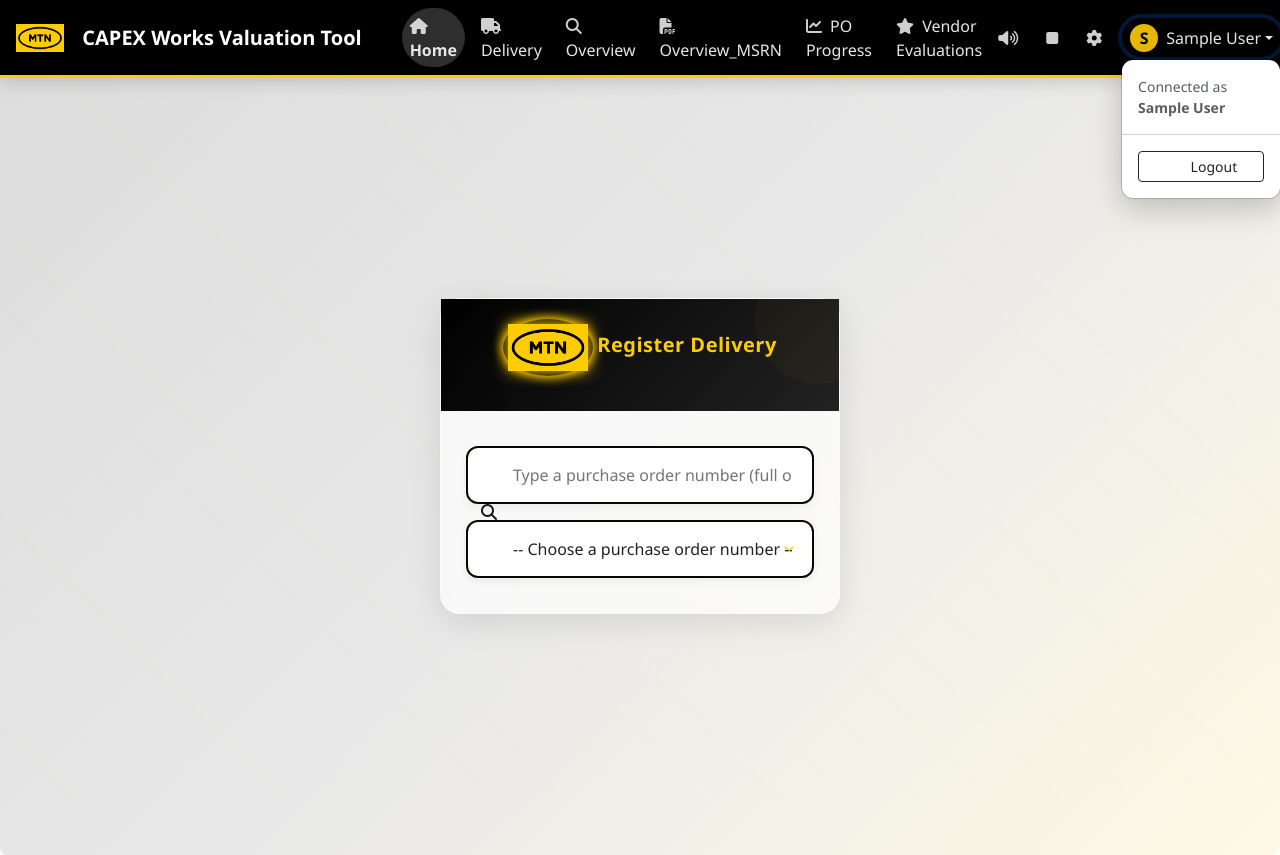
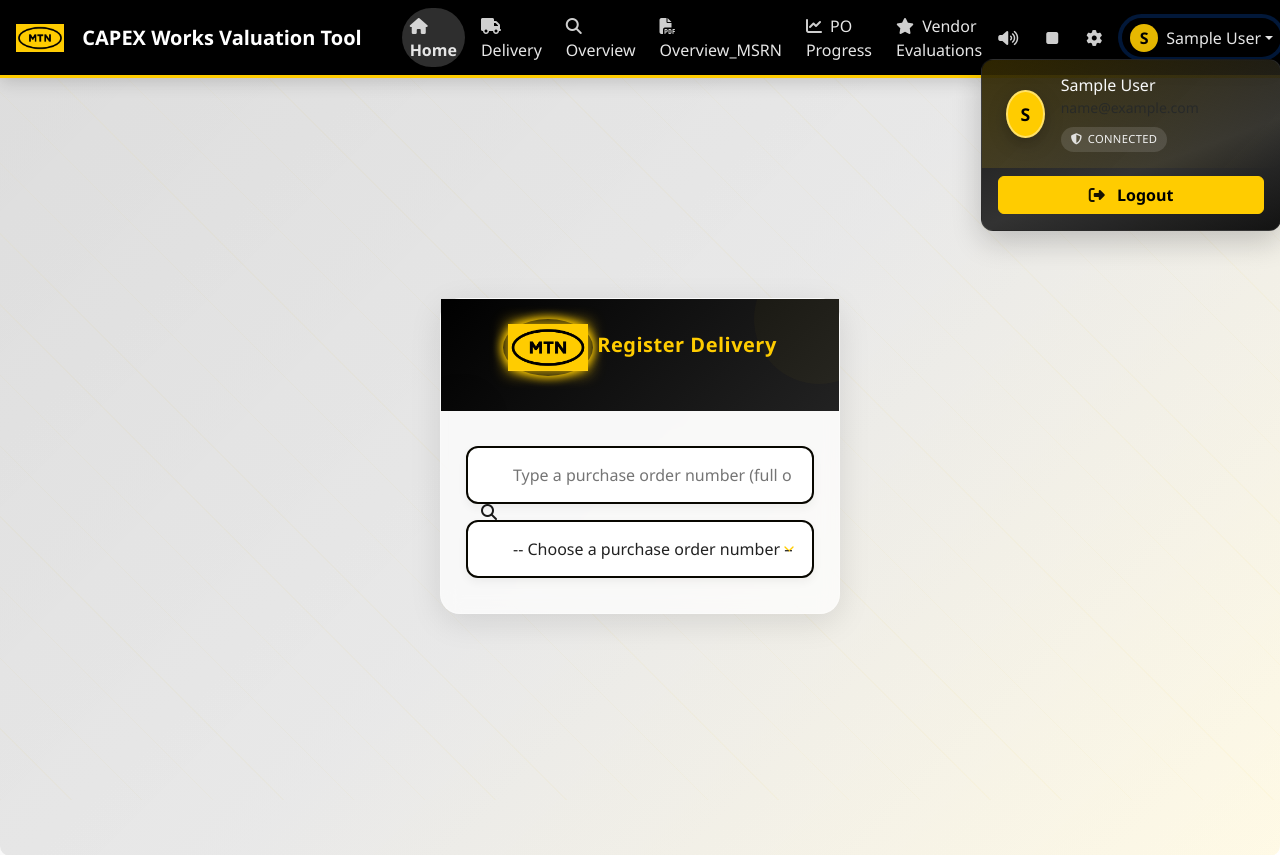
Before and after one commit to gnangui07/mtn_project, a Django app: page /orders/ in a window 1280 px wide, after a click that opens the changed part. Shown: the top 855 px of the page. Run offline with Django 5.2, Linux system fonts and the light colour scheme; the visitor is signed in with stand-in values (Sample User, id 1); data comes from the database, SQL or seed files in the repository; data that the repository does not hold is empty.

Commit message:
mise a niveau des information

```diff
--- a/report/orders/views.py
+++ b/report/orders/views.py
@@ -636,15 +636,19 @@ def details_bon(request, bon_id):
                 is_migration_ifs = True
                 break
 
-    # Extraire Order Description et Project Coordinator (si présents)
+    # Extraire Order Description, Project Coordinator, Project Name et PIP END DATE (si présents)
     order_description = None
     project_coordinator = None
+    project_name = None
+    pip_end_date = None
+    order_status_extracted = None
+    actual_en_date = None
     if raw_data:
         first_item = raw_data[0] if isinstance(raw_data, list) else {}
         try:
             order_description = get_value_tolerant(
                 first_item,
-                exact_candidates=['Order Description', 'Item Description', 'Description'],
+                exact_candidates=['Order Description',],
                 tokens=['order', 'description']
             )
         except Exception:
@@ -652,11 +656,43 @@ def details_bon(request, bon_id):
         try:
             project_coordinator = get_value_tolerant(
                 first_item,
-                exact_candidates=['Project Coordinator', 'Project Manager', 'Coordinator'],
+                exact_candidates=['Project Coordinator'],
                 tokens=['project', 'coordinator']
             )
         except Exception:
             project_coordinator = None
+        try:
+            project_name = get_value_tolerant(
+                first_item,
+                exact_candidates=['Project Name'],
+                tokens=['project', 'name']
+            )
+        except Exception:
+            project_name = None
+        try:
+            pip_end_date = get_value_tolerant(
+                first_item,
+                exact_candidates=['PIP END DATE', 'PIP END'],
+                tokens=['pip', 'end']
+            )
+        except Exception:
+            pip_end_date = None
+        try:
+            order_status_extracted = get_value_tolerant(
+                first_item,
+                exact_candidates=['Order Status'],
+                tokens=['status']
+            )
+        except Exception:
+            order_status_extracted = None
+        try:
+            actual_end_date = get_value_tolerant(
+                first_item,
+                exact_candidates=['ACTUAL END DATE', 'ACTUAL END'],
+                tokens=['actual', 'end']
+            )
+        except Exception:
+            actual_end_date = None
 
     context = {
         'fichier': fichier,
@@ -677,6 +713,7 @@ def details_bon(request, bon_id):
         'nb_lignes': len(raw_data) if selected_order_number and colonne_order else (fichier.nombre_lignes if hasattr(fichier, 'nombre_lignes') else len(raw_data)),
         'date_creation': fichier.date_importation if hasattr(fichier, 'date_importation') else None,
         'status_value': status_value,
+        'order_status': order_status_extracted if order_status_extracted not in (None, '') else status_value,
         'receptions': receptions,
         'supplier': supplier,
         'currency': currency,
@@ -687,6 +724,9 @@ def details_bon(request, bon_id):
         'is_migration_ifs': is_migration_ifs,  # Flag pour désactiver les actions
         'order_description': order_description,
         'project_coordinator': project_coordinator,
+        'project_name': project_name,
+        'pip_end_date': pip_end_date,
+        'actual_end_date': actual_end_date,
 
     }
 
--- a/report/templates/base.html
+++ b/report/templates/base.html
@@ -299,6 +299,13 @@
             background: var(--mtn-yellow);
             color: var(--mtn-black);
         }
+        .avatar-badge-lg {
+            width: 48px;
+            height: 48px;
+            font-size: 1.1rem;
+            box-shadow: 0 6px 18px rgba(0,0,0,0.25);
+            border: 2px solid rgba(255,255,255,0.4);
+        }
         /* Modern navbar look */
         .navbar.navbar-modern {
             box-shadow: 0 4px 16px rgba(0,0,0,0.15);
@@ -322,6 +329,56 @@
             border-radius: .75rem;
             box-shadow: 0 10px 30px rgba(0,0,0,0.2);
             overflow: hidden;
+        }
+        .navbar.navbar-modern .dropdown-menu.user-menu {
+            min-width: 300px;
+            padding: 0;
+            background: linear-gradient(160deg, rgba(0,0,0,0.92) 0%, rgba(34,34,34,0.92) 60%, rgba(0,0,0,0.92) 100%);
+            border: 1px solid rgba(255,255,255,0.08);
+            color: #f8f9fa;
+        }
+        .user-menu .user-card {
+            background: linear-gradient(135deg, rgba(255,204,0,0.18), rgba(255,204,0,0));
+        }
+        .user-menu .user-card h6,
+        .user-menu .user-card small {
+            color: #f8f9fa;
+        }
+        .user-chip {
+            display: inline-flex;
+            align-items: center;
+            gap: 0.35rem;
+            padding: 4px 10px;
+            border-radius: 999px;
+            font-size: 0.7rem;
+            letter-spacing: 0.03em;
+            text-transform: uppercase;
+            background: rgba(255,255,255,0.12);
+            color: #f0f0f0;
+        }
+        .user-chip .fas,
+        .user-chip .far {
+            color: inherit;
+        }
+        .user-menu .dropdown-item {
+            color: #f8f9fa;
+            border-radius: 0.65rem;
+            margin: 0.2rem 0.75rem;
+            padding: 0.55rem 0.85rem;
+            transition: all 0.2s ease;
+        }
+        .user-menu .dropdown-item .fas,
+        .user-menu .dropdown-item .far {
+            color: inherit;
+        }
+        .user-menu .dropdown-item:hover,
+        .user-menu .dropdown-item:focus {
+            background: rgba(255,204,0,0.18);
+            color: #FFCC00;
+        }
+        .user-menu hr.dropdown-divider {
+            margin: 0;
+            border-color: rgba(255,255,255,0.08);
         }
         @media (min-width: 992px){
             .primary-nav .nav-link { padding: .35rem .75rem; }
@@ -374,16 +431,24 @@
                 <span class="avatar-badge">{{ user.first_name|default:'U'|slice:':1'|upper }}</span>
                 <span class="ms-2 d-none d-xl-inline">{{ user.get_full_name|default:user.email }}</span>
               </a>
-              <ul class="dropdown-menu dropdown-menu-end" aria-labelledby="userMenu">
-                <li class="px-3 py-2 small text-muted">Connected as<br><strong>{{ user.get_full_name|default:user.email }}</strong></li>
-                <li><hr class="dropdown-divider"></li>
-                <li>
-                  <form method="post" action="{% url 'deconnexion' %}" class="px-3 py-2">
+              <div class="dropdown-menu dropdown-menu-end user-menu" aria-labelledby="userMenu">
+                <div class="user-card px-4 py-3">
+                  <div class="d-flex align-items-center gap-3">
+                    <span class="avatar-badge avatar-badge-lg">{{ user.first_name|default:'U'|slice:':1'|upper }}</span>
+                    <div>
+                      <h6 class="mb-0">{{ user.get_full_name|default:user.email }}</h6>
+                      <small class="text-muted">{{ user.email }}</small>
+                      <div class="mt-2 user-chip"><i class="fas fa-shield-alt"></i> Connected</div>
+                    </div>
+                  </div>
+                </div>
+                <div class="px-3 pb-3 pt-2">
+                  <form method="post" action="{% url 'deconnexion' %}">
                     {% csrf_token %}
-                    <button type="submit" class="btn btn-sm btn-outline-dark w-100"><i class="fas fa-sign-out-alt me-2"></i> Logout</button>
+                    <button type="submit" class="btn btn-warning w-100"><i class="fas fa-sign-out-alt me-2"></i> Logout</button>
                   </form>
-                </li>
-              </ul>
+                </div>
+              </div>
             </li>
           </ul>
           {% else %}
```
Also changed, not shown: report/orders/static/orders/css/detail_bon.css (+37 -0 lines), report/orders/templates/orders/detail_bon.html (+30 -36 lines), 5 other files.
